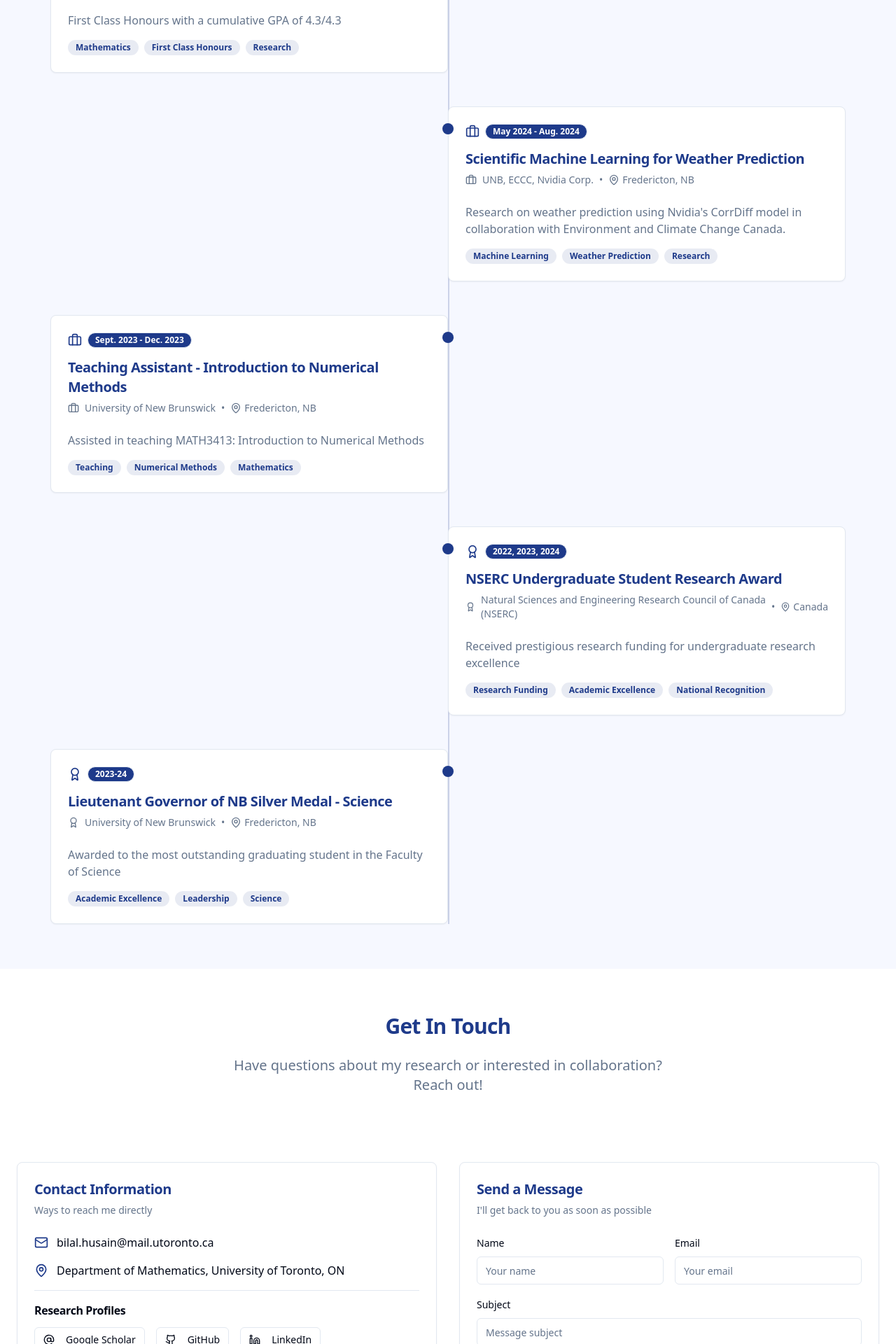
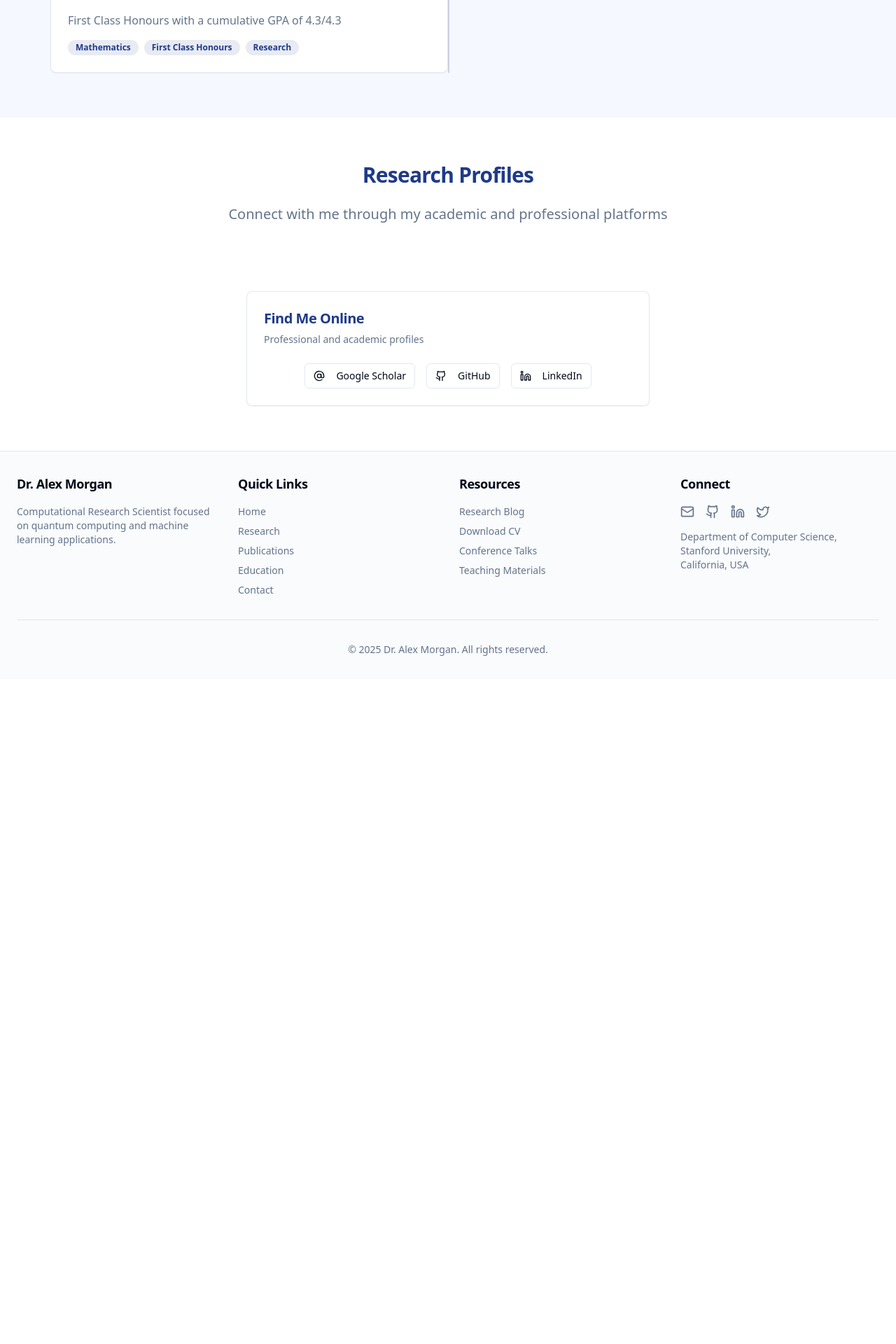
Before and after one commit to tylertraviss/bilal-portfolio, a React (Vite) app: page / in a window 1280 px wide. Shown: the part 3073-4993 px from the top of the page at 70% size. After the commit the page ends 4043 px from the top, so only its background shows below. Built offline with nearby package versions, Linux system fonts and the light colour scheme.

Commit message:
Refactor: Remove contact form and simplify timeline
Removed the contact form and contact information sections. Simplified the timeline to only show education entries.

```diff
--- a/src/components/Contact.tsx
+++ b/src/components/Contact.tsx
@@ -1,43 +1,30 @@
 
 import { Button } from "@/components/ui/button";
 import { Card, CardContent, CardDescription, CardHeader, CardTitle } from "@/components/ui/card";
-import { Input } from "@/components/ui/input";
-import { Textarea } from "@/components/ui/textarea";
 import { Badge } from "@/components/ui/badge";
-import { AtSign, Github, Linkedin, Mail, MapPin, MessageSquare, Phone, Send, Music, Trophy } from "lucide-react";
+import { AtSign, Github, Linkedin } from "lucide-react";
 
 const Contact = () => {
   return (
     <section id="contact" className="py-16">
       <div className="container px-4 md:px-6">
         <div className="flex flex-col items-center justify-center text-center mb-12">
-          <h2 className="section-title">Get In Touch</h2>
+          <h2 className="section-title">Research Profiles</h2>
           <p className="section-subtitle">
-            Have questions about my research or interested in collaboration? Reach out!
+            Connect with me through my academic and professional platforms
           </p>
         </div>
 
-        <div className="grid gap-8 md:grid-cols-2">
-          <Card>
+        <div className="flex justify-center">
+          <Card className="w-full max-w-xl">
             <CardHeader>
-              <CardTitle className="text-xl text-academic">Contact Information</CardTitle>
+              <CardTitle className="text-xl text-academic">Find Me Online</CardTitle>
               <CardDescription>
-                Ways to reach me directly
+                Professional and academic profiles
               </CardDescription>
             </CardHeader>
-            <CardContent className="space-y-4">
-              <div className="flex items-center">
-                <Mail className="h-5 w-5 text-academic mr-3" />
-                <span>bilal.husain@mail.utoronto.ca</span>
-              </div>
-              <div className="flex items-center">
-                <MapPin className="h-5 w-5 text-academic mr-3" />
-                <span>Department of Mathematics, University of Toronto, ON</span>
-              </div>
-
-              <div className="pt-4 border-t">
-                <CardTitle className="text-base mb-3">Research Profiles</CardTitle>
-                <div className="flex flex-wrap gap-4">
+            <CardContent>
+              <div className="flex flex-wrap justify-center gap-4">
                 <Button variant="outline" size="sm" className="flex items-center">
                   <AtSign className="mr-2 h-4 w-4" />
                   Google Scholar
@@ -51,56 +38,6 @@ const Contact = () => {
                   LinkedIn
                 </Button>
               </div>
-              </div>
-
-              <div className="pt-4 border-t">
-                <CardTitle className="text-base mb-3">Other Interests</CardTitle>
-                <div className="flex flex-wrap gap-2">
-                  <Badge variant="secondary" className="bg-academic/10 text-academic">
-                    <Trophy className="mr-2 h-3 w-3" />
-                    UNB Varsity Tennis
-                  </Badge>
-                  <Badge variant="secondary" className="bg-academic/10 text-academic">
-                    <Music className="mr-2 h-3 w-3" />
-                    Piano (Royal Conservatory, Level 9)
-                  </Badge>
-                </div>
-              </div>
-            </CardContent>
-          </Card>
-
-          <Card>
-            <CardHeader>
-              <CardTitle className="text-xl text-academic">Send a Message</CardTitle>
-              <CardDescription>
-                I'll get back to you as soon as possible
-              </CardDescription>
-            </CardHeader>
-            <CardContent>
-              <form className="space-y-4">
-                <div className="grid gap-4 sm:grid-cols-2">
-                  <div className="space-y-2">
-                    <label htmlFor="name" className="text-sm font-medium">Name</label>
-                    <Input id="name" placeholder="Your name" />
-                  </div>
-                  <div className="space-y-2">
-                    <label htmlFor="email" className="text-sm font-medium">Email</label>
-                    <Input id="email" type="email" placeholder="Your email" />
-                  </div>
-                </div>
-                <div className="space-y-2">
-                  <label htmlFor="subject" className="text-sm font-medium">Subject</label>
-                  <Input id="subject" placeholder="Message subject" />
-                </div>
-                <div className="space-y-2">
-                  <label htmlFor="message" className="text-sm font-medium">Message</label>
-                  <Textarea id="message" placeholder="Your message" className="min-h-[120px]" />
-                </div>
-                <Button type="submit" className="w-full">
-                  <MessageSquare className="mr-2 h-4 w-4" />
-                  Send Message
-                </Button>
-              </form>
             </CardContent>
           </Card>
         </div>
--- a/src/components/Timeline.tsx
+++ b/src/components/Timeline.tsx
@@ -1,7 +1,7 @@
 
 import { Badge } from "@/components/ui/badge";
 import { Card, CardContent, CardDescription, CardHeader, CardTitle } from "@/components/ui/card";
-import { BookOpen, Briefcase, GraduationCap, MapPin, Award } from "lucide-react";
+import { BookOpen, GraduationCap, MapPin } from "lucide-react";
 import { cn } from "@/lib/utils";
 
 interface TimelineItem {
@@ -11,7 +11,7 @@ interface TimelineItem {
   location: string;
   period: string;
   description: string;
-  type: "education" | "experience" | "award";
+  type: "education";
   highlights?: string[];
 }
 
@@ -35,46 +35,6 @@ const timelineItems: TimelineItem[] = [
     description: "First Class Honours with a cumulative GPA of 4.3/4.3",
     type: "education",
     highlights: ["Mathematics", "First Class Honours", "Research"]
-  },
-  {
-    id: 3,
-    title: "Scientific Machine Learning for Weather Prediction",
-    organization: "UNB, ECCC, Nvidia Corp.",
-    location: "Fredericton, NB",
-    period: "May 2024 - Aug. 2024",
-    description: "Research on weather prediction using Nvidia's CorrDiff model in collaboration with Environment and Climate Change Canada.",
-    type: "experience",
-    highlights: ["Machine Learning", "Weather Prediction", "Research"]
-  },
-  {
-    id: 4,
-    title: "Teaching Assistant - Introduction to Numerical Methods",
-    organization: "University of New Brunswick",
-    location: "Fredericton, NB",
-    period: "Sept. 2023 - Dec. 2023",
-    description: "Assisted in teaching MATH3413: Introduction to Numerical Methods",
-    type: "experience",
-    highlights: ["Teaching", "Numerical Methods", "Mathematics"]
-  },
-  {
-    id: 5,
-    title: "NSERC Undergraduate Student Research Award",
-    organization: "Natural Sciences and Engineering Research Council of Canada (NSERC)",
-    location: "Canada",
-    period: "2022, 2023, 2024",
-    description: "Received prestigious research funding for undergraduate research excellence",
-    type: "award",
-    highlights: ["Research Funding", "Academic Excellence", "National Recognition"]
-  },
-  {
-    id: 6,
-    title: "Lieutenant Governor of NB Silver Medal - Science",
-    organization: "University of New Brunswick",
-    location: "Fredericton, NB",
-    period: "2023-24",
-    description: "Awarded to the most outstanding graduating student in the Faculty of Science",
-    type: "award",
-    highlights: ["Academic Excellence", "Leadership", "Science"]
   }
 ];
 
@@ -83,9 +43,9 @@ const Timeline = () => {
     <section id="education" className="bg-academic-light/30 py-16">
       <div className="container px-4 md:px-6">
         <div className="flex flex-col items-center justify-center text-center mb-12">
-          <h2 className="section-title">Education, Experience & Awards</h2>
+          <h2 className="section-title">Education</h2>
           <p className="section-subtitle">
-            Academic background, research experience, and recognition
+            Academic background
           </p>
         </div>
 
@@ -110,26 +70,14 @@ const Timeline = () => {
                   <Card>
                     <CardHeader>
                       <div className="flex items-center mb-2">
-                        {item.type === "education" ? (
-                          <GraduationCap className="h-5 w-5 text-academic mr-2" />
-                        ) : item.type === "award" ? (
-                          <Award className="h-5 w-5 text-academic mr-2" />
-                        ) : (
-                          <Briefcase className="h-5 w-5 text-academic mr-2" />
-                        )}
+                        <GraduationCap className="h-5 w-5 text-academic mr-2" />
                         <Badge variant="outline" className="bg-academic text-white">
                           {item.period}
                         </Badge>
                       </div>
                       <CardTitle className="text-xl text-academic">{item.title}</CardTitle>
                       <CardDescription className="flex items-center">
-                        {item.type === "education" ? (
-                          <BookOpen className="h-4 w-4 mr-2" />
-                        ) : item.type === "award" ? (
-                          <Award className="h-4 w-4 mr-2" />
-                        ) : (
-                          <Briefcase className="h-4 w-4 mr-2" />
-                        )}
+                        <BookOpen className="h-4 w-4 mr-2" />
                         {item.organization}
                         <span className="mx-2">•</span>
                         <MapPin className="h-4 w-4 mr-1" />
```
Lines whose indentation alone changed are shown as unchanged.
